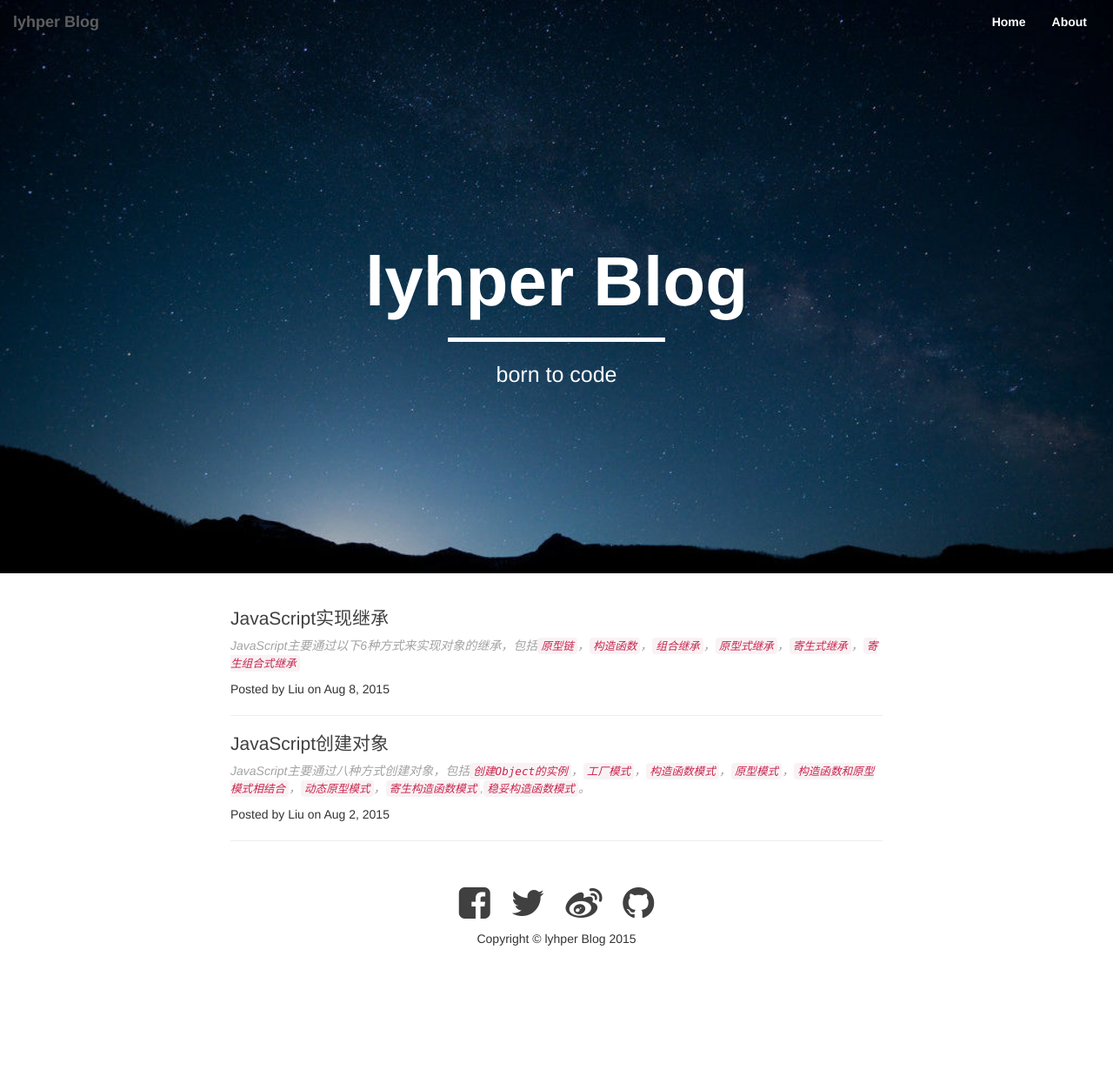
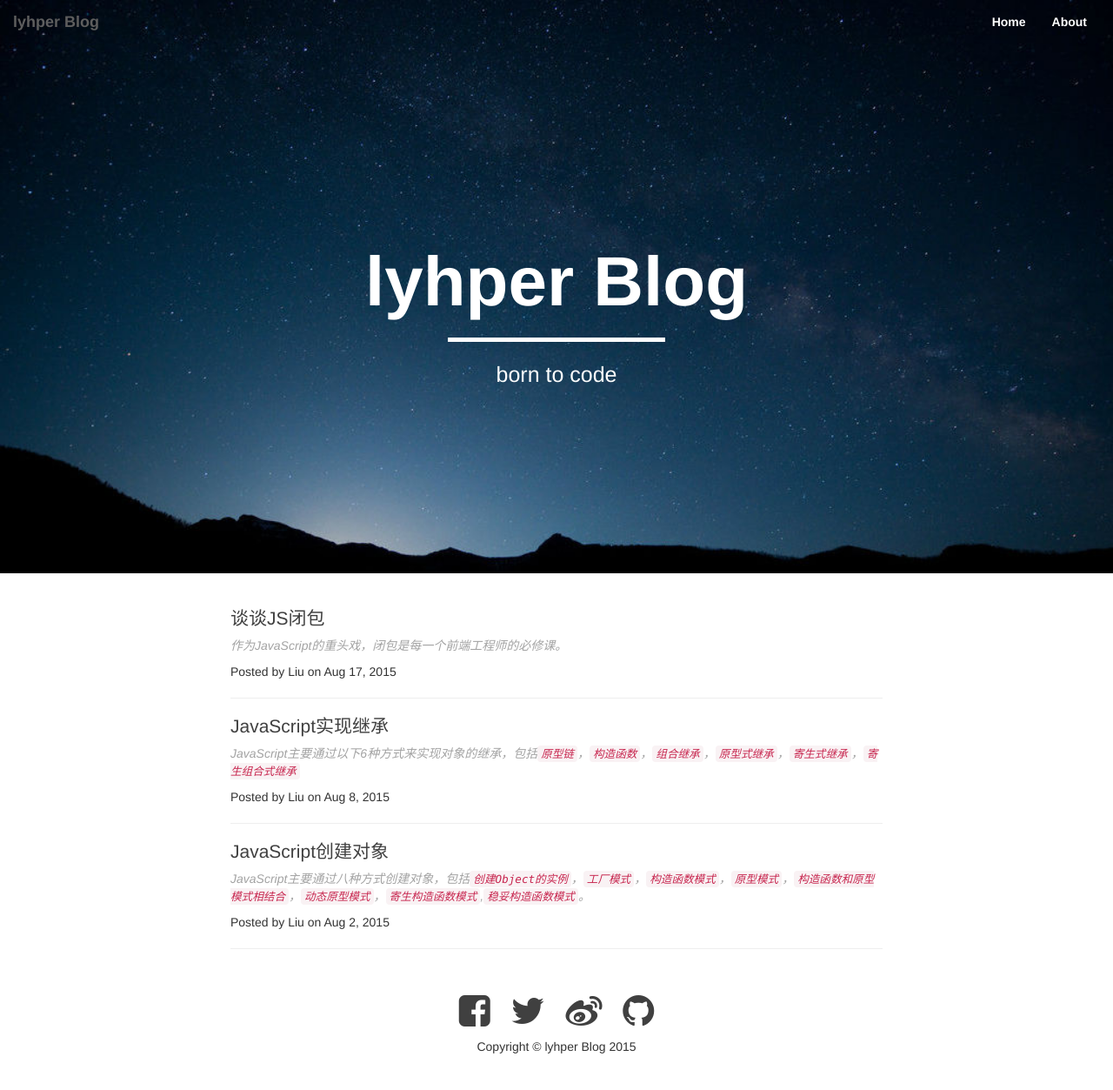
Before and after one commit to lyhper/lyhper.github.io, a Jekyll site: the page built from index.html, in a window 1280 px wide. Shown: the whole page at 87% size. Built offline with Jekyll 4.4.1, drawn with Linux system fonts in a browser that asks for light colours; before the commit the page ends 1129 px from its top, so only the background shows below that.

Commit message:
add parting lines and a new post

```diff
--- a/_posts/2015-08-02-JavaScript-create-object.markdown
+++ b/_posts/2015-08-02-JavaScript-create-object.markdown
@@ -1,6 +1,6 @@
 ---
 layout: post
-title: "JavaScript创建对象"
+title: JavaScript创建对象
 date: 2015-08-02 20:17
 categories: JavaScript
 header-img: img/JavaScript-create-object.jpg
@@ -8,8 +8,9 @@ header-img: img/JavaScript-create-object.jpg
 
 JavaScript主要通过八种方式创建对象，包括`创建Object的实例`，`工厂模式`，`构造函数模式`，`原型模式`，`构造函数和原型模式相结合`，`动态原型模式`，`寄生构造函数模式`,`稳妥构造函数模式`。
 
+---
+
 ##创建Object的实例
-
 最简单的方式是创建一个Object的实例，然后再为其添加属性和方法，如下所示：
 
 {% highlight ruby %}
--- a/_posts/2015-08-08-JavaScript-inheritance.markdown
+++ b/_posts/2015-08-08-JavaScript-inheritance.markdown
@@ -1,12 +1,14 @@
 ---
 layout: post
-title: "JavaScript实现继承"
+title: JavaScript实现继承
 date: 2015-08-08 22:36
 categories: JavaScript
 header-img: img/JavaScript-inheritance.jpg
 ---
 
 JavaScript主要通过以下6种方式来实现对象的继承，包括`原型链`，`构造函数`，`组合继承`，`原型式继承`，`寄生式继承`，`寄生组合式继承`
+
+---
 
 ##原型链
 
--- /dev/null
+++ b/_posts/2015-08-17-JavaScript-closure.markdown
@@ -0,0 +1,9 @@
+---
+layout: post
+title: 谈谈JS闭包
+date: 2015-08-17 23:25
+categories: JavaScript
+header-img: img/JavaScript-closure.jpg
+---
+
+作为JavaScript的重头戏，闭包是每一个前端工程师的必修课。
```
Also changed, not shown: img/JavaScript-closure.jpg (added).
